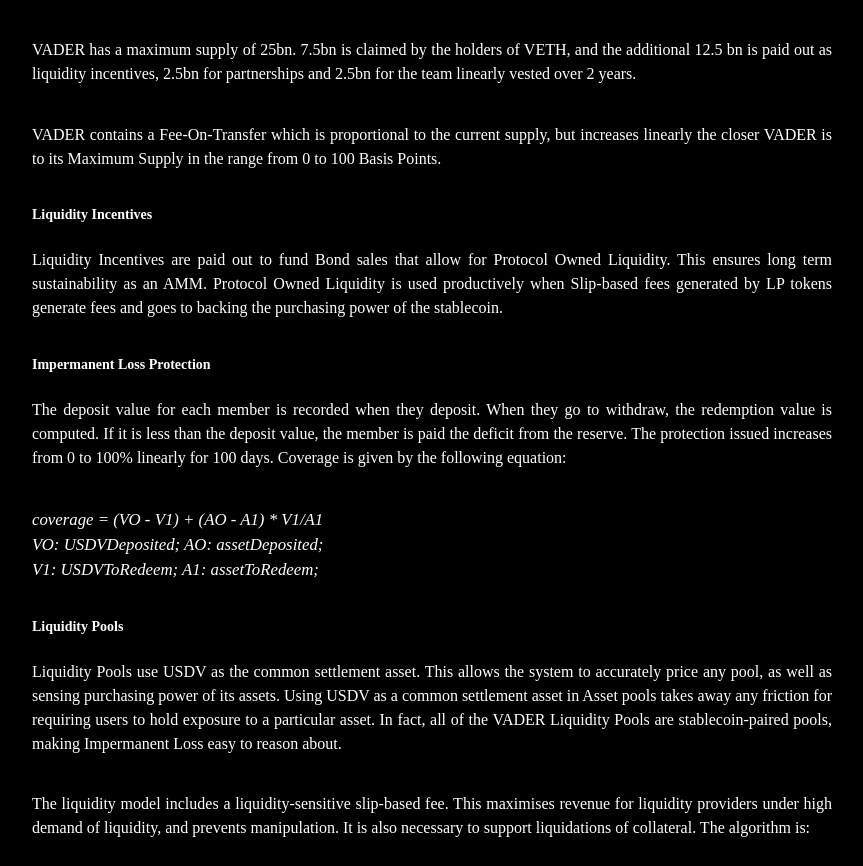
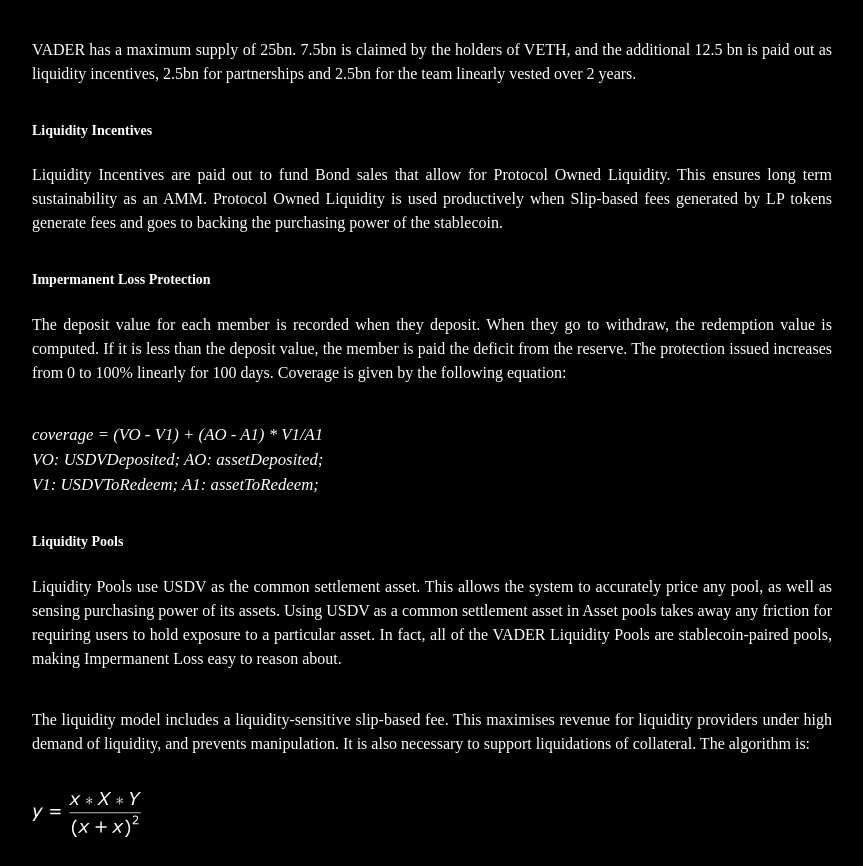
Before and after one commit to vetherasset/vader-landing, a Next.js app: page /whitepaper in a window 1280 px wide. Shown: the part 1727-2593 px from the top of the page, without its empty margins (208-1071 px from the left). Built offline with nearby package versions, Linux system fonts and the light colour scheme; a web font is replaced by a local one.

Commit message:
Remove fot paragraph

```diff
--- a/pages/whitepaper.js
+++ b/pages/whitepaper.js
@@ -76,10 +76,6 @@
 					VADER has a maximum supply of 25bn. 7.5bn is claimed by the holders of VETH, and the additional 12.5 bn is paid out as liquidity incentives, 2.5bn for partnerships and 2.5bn for the team linearly vested over 2 years.
 				</Box>
 
-				<Box as='p' textAlign='justify' textStyle='p'>
-					VADER contains a Fee-On-Transfer which is proportional to the current supply, but increases linearly the closer VADER is to its Maximum Supply in the range from 0 to 100 Basis Points.
-				</Box>
-
 				<Heading as='h2' size='xs'>Liquidity Incentives</Heading>
 				<Box as='p' textAlign='justify' textStyle='p'>
 					Liquidity Incentives are paid out to fund Bond sales that allow for Protocol Owned Liquidity. This ensures long term sustainability as an AMM. Protocol Owned Liquidity is used productively when Slip-based fees generated by LP tokens generate fees and goes to backing the purchasing power of the stablecoin.
```
